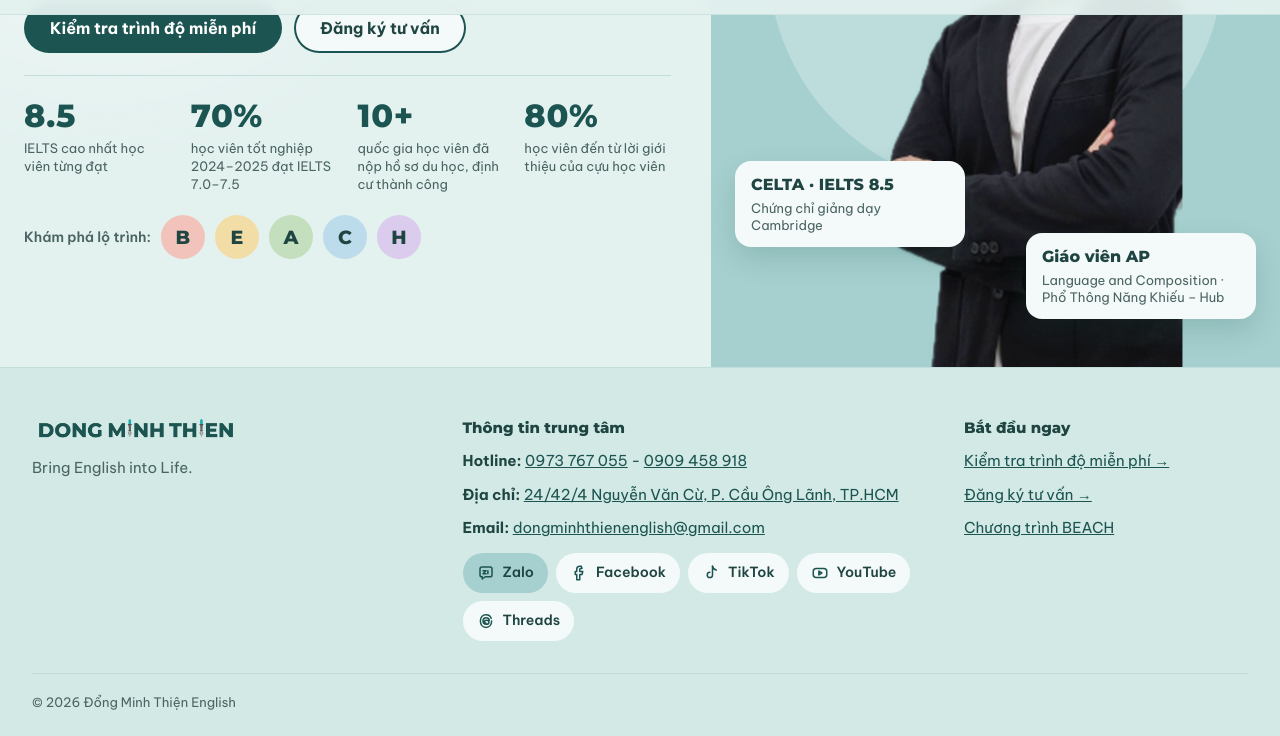
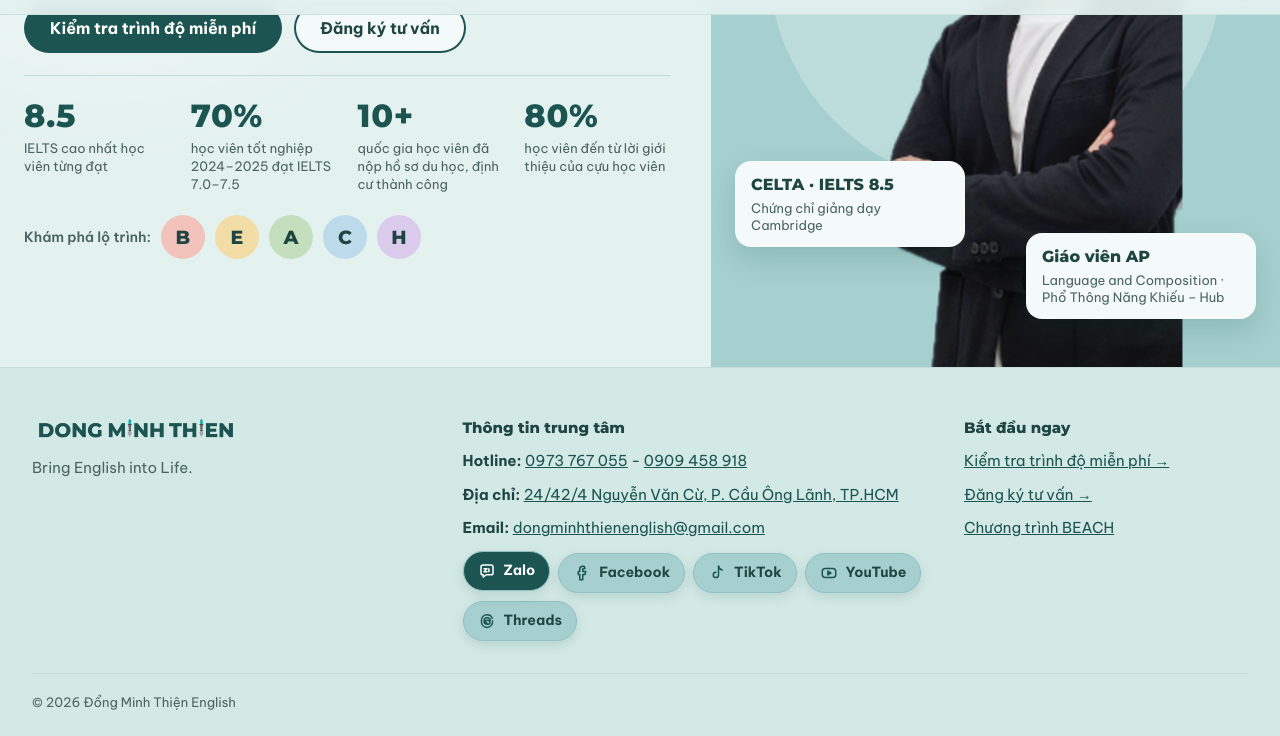
Before and after one commit to PhuAnh1404/dong-minh-thien-english, a plain HTML site: page index.html in a window 1280 px wide. In both pictures the pointer is over the link "Zalo". Shown: the part 433-1169 px from the top of the page. Drawn offline with Linux system fonts and the light colour scheme.

Commit message:
Nút mạng xã hội nổi rõ trên nền
Co-Authored-By: Claude Opus 5.5 <noreply@anthropic.com>
Claude-Session: https://claude.ai/code/session_019b9X3QnJufZhJupLpdbvah

```diff
--- a/assets/css/style.css
+++ b/assets/css/style.css
@@ -370,3 +370,8 @@ p { margin: 0; text-wrap: pretty; }
   .why-page .stat-cards .stat { justify-content: flex-start; min-height: 0; padding: 22px 22px 24px; gap: 10px; }
 }
 .why-grid .stat-cards .stat { min-height: 0; }
+
+/* Nút mạng xã hội nổi rõ trên nền */
+.socials a, .socials.big a { background: var(--mint); color: var(--ink); border: 1px solid #8FC2C0; box-shadow: 0 4px 12px rgba(27,84,80,.14); font-weight: 700; transition: background .15s, color .15s, transform .15s; }
+.socials a:hover, .socials.big a:hover { background: var(--dark); color: #fff; transform: translateY(-2px); }
+.socials a:hover svg { stroke: #fff; }
```
